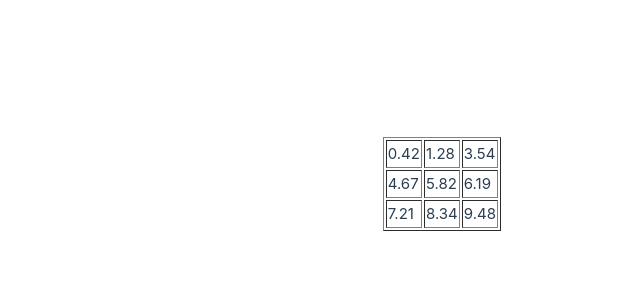
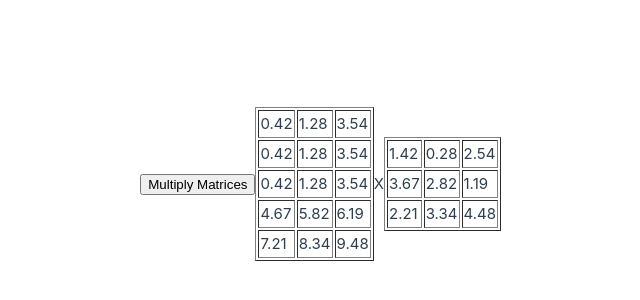
Before and after one commit to ryansereno/vue-tensor, a Vue app: page / in a window 1280 px wide. Shown: the part 216-516 px from the top of the page, without its empty margins (139-779 px from the left). Built offline with nearby package versions, Linux system fonts and the light colour scheme.

Commit message:
created initial multiplication logic

```diff
--- a/src/App.vue
+++ b/src/App.vue
@@ -1,28 +1,56 @@
-<script setup lang="ts">
-</script>
-
 <template>
-  <table border="1">
-  <tr>
-    <td>0.42</td>
-    <td>1.28</td>
-    <td>3.54</td>
-  </tr>
-  <tr>
-    <td>4.67</td>
-    <td>5.82</td>
-    <td>6.19</td>
-  </tr>
-  <tr>
-    <td>7.21</td>
-    <td>8.34</td>
-    <td>9.48</td>
-  </tr>
-</table>
-
+  <div style="display: flex; align-items: center">
+    <button @click="multiplyMatrices">Multiply Matrices</button>
+    <Matrix :matrix="matrixA" />
+    <span> X </span>
+    <Matrix :matrix="matrixB" />
+    <Matrix v-if="resultMatrix" :matrix="resultMatrix" />
+  </div>
 </template>
 
-<style scoped>
+<script setup>
+import { ref } from "vue";
+import Matrix from "./components/Matrix.vue"; // adjust path as necessary
 
+const matrixA = ref([
+  [0.42, 1.28, 3.54],
+  [0.42, 1.28, 3.54],
+  [0.42, 1.28, 3.54],
+  [4.67, 5.82, 6.19],
+  [7.21, 8.34, 9.48],
+]);
 
-</style>
+const matrixB = ref([
+  [1.42, 0.28, 2.54],
+  [3.67, 2.82, 1.19],
+  [2.21, 3.34, 4.48],
+]);
+
+const resultMatrix = ref(null);
+
+const multiplyMatrices = () => {
+  const rowsA = matrixA.value.length;
+  const colsA = matrixA.value[0].length;
+  const rowsB = matrixB.value.length;
+  const colsB = matrixB.value[0].length;
+
+  if (colsA !== rowsB) {
+    console.error("Matrix multiplication not possible");
+    return;
+  }
+
+  const result = Array(rowsA)
+    .fill(0)
+    .map((row) => Array(colsB).fill(0));
+
+  for (let i = 0; i < rowsA; i++) {
+    for (let j = 0; j < colsB; j++) {
+      for (let k = 0; k < colsA; k++) {
+        result[i][j] += matrixA.value[i][k] * matrixB.value[k][j];
+      }
+    }
+  }
+
+  resultMatrix.value = result;
+};
+</script>
--- /dev/null
+++ b/src/components/Matrix.vue
@@ -0,0 +1,16 @@
+<template>
+  <table border="1">
+    <tr v-for="(row, rowIndex) in matrix" :key="rowIndex">
+      <td v-for="(column, colIndex) in row" :key="colIndex">
+        {{ column }}
+      </td>
+    </tr>
+  </table>
+</template>
+
+<script setup>
+import { ref } from 'vue';
+import { defineProps } from 'vue';
+
+const props = defineProps(['matrix']);
+</script>
```
